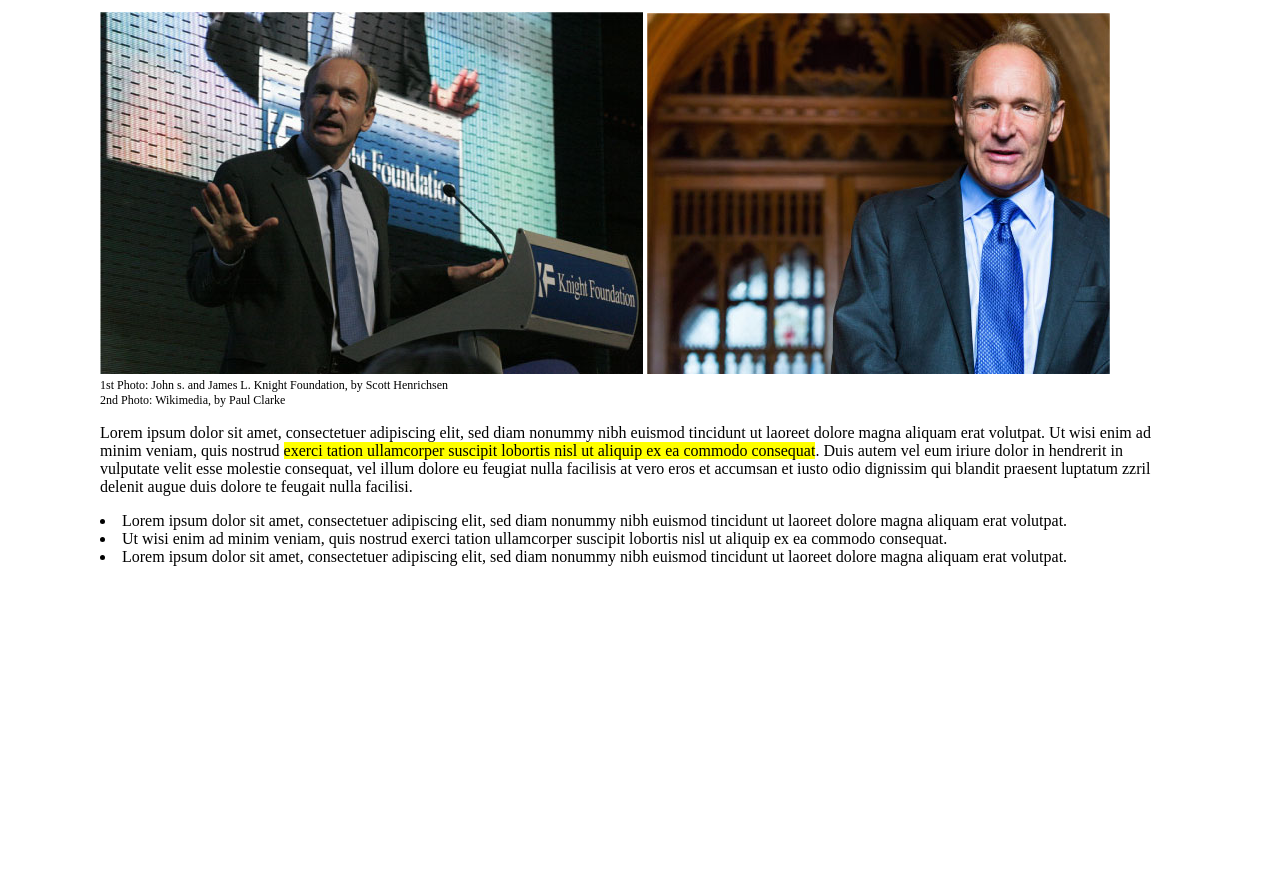
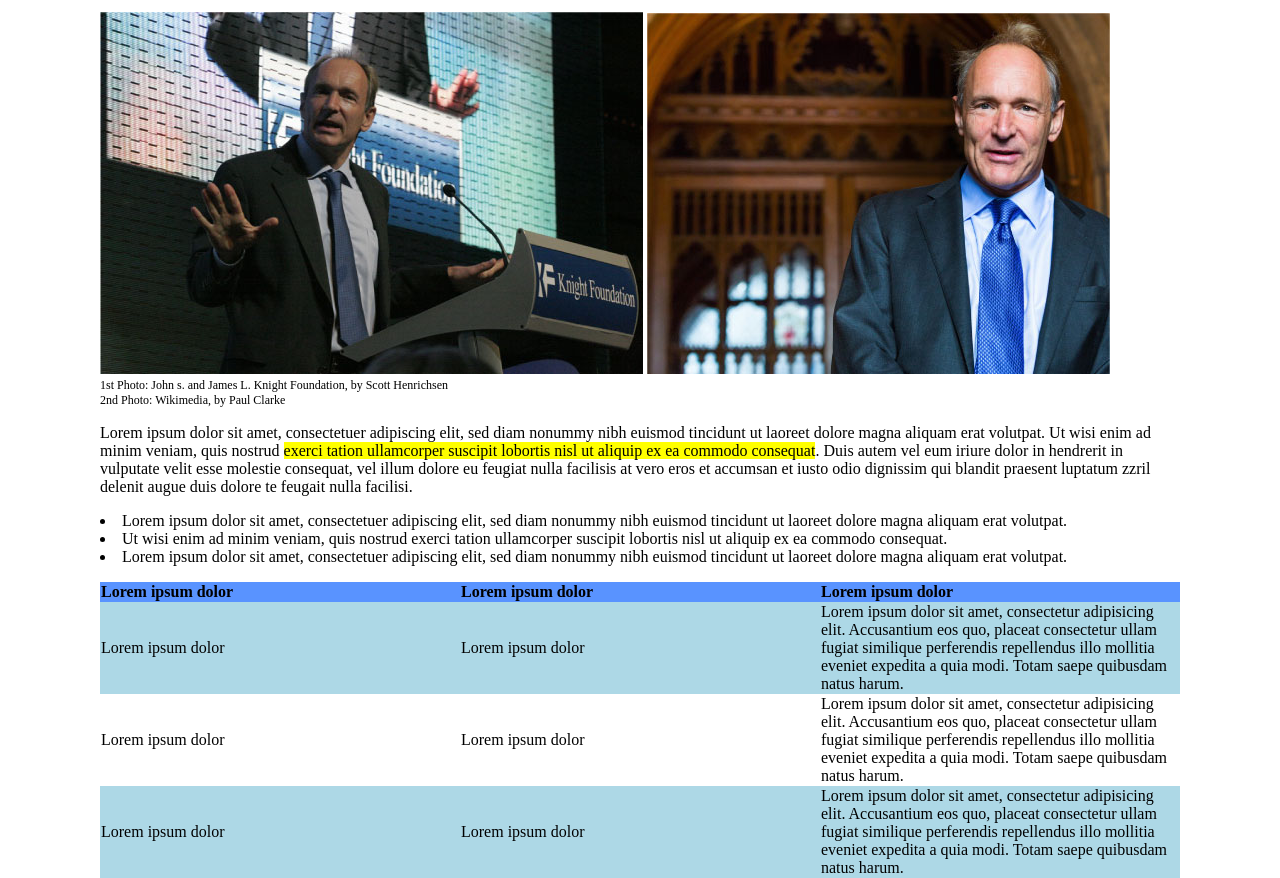
Before and after one commit to Andrea-Mattia/html-css-booleaner, a website: page index.html in a window 1280 px wide. Shown: the part 123-1001 px from the top of the page. Before the commit the page ends 800 px from the top, so only its background shows below. Drawn offline with Linux system fonts and the light colour scheme.

Commit message:
add table

```diff
--- a/css/main.css
+++ b/css/main.css
@@ -56,3 +56,20 @@ header {
   padding-left: 0;
   margin-left: 0;
 }
+
+.tab {
+  margin: 0;
+  border-collapse: collapse;
+}
+
+.testa {
+  background-color: #5993ff;
+}
+
+.tab-head {
+  width: 33%;
+}
+
+.corpo {
+  background-color: lightblue;
+}
--- a/index.html
+++ b/index.html
@@ -62,6 +62,30 @@
             <li>Lorem ipsum dolor sit amet, consectetuer adipiscing elit, sed diam nonummy nibh euismod tincidunt ut laoreet dolore magna aliquam erat volutpat.</li>
           </ul>
         </section>
+        <section>  <!--Table section-->
+          <table class="tab">
+            <thead class="testa">
+              <th class="tab-head">Lorem ipsum dolor</th>
+              <th class="tab-head">Lorem ipsum dolor</th>
+              <th class="tab-head">Lorem ipsum dolor</th>
+            </thead>
+            <tbody class="corpo">
+              <td>Lorem ipsum dolor</td>
+              <td>Lorem ipsum dolor</td>
+              <td>Lorem ipsum dolor sit amet, consectetur adipisicing elit. Accusantium eos quo, placeat consectetur ullam fugiat similique perferendis repellendus illo mollitia eveniet expedita a quia modi. Totam saepe quibusdam natus harum.</td>
+            </tbody>
+            <tbody>
+              <td>Lorem ipsum dolor</td>
+              <td>Lorem ipsum dolor</td>
+              <td>Lorem ipsum dolor sit amet, consectetur adipisicing elit. Accusantium eos quo, placeat consectetur ullam fugiat similique perferendis repellendus illo mollitia eveniet expedita a quia modi. Totam saepe quibusdam natus harum.</td>
+            </tbody>
+            <tfoot class="corpo">
+              <td>Lorem ipsum dolor</td>
+              <td>Lorem ipsum dolor</td>
+              <td>Lorem ipsum dolor sit amet, consectetur adipisicing elit. Accusantium eos quo, placeat consectetur ullam fugiat similique perferendis repellendus illo mollitia eveniet expedita a quia modi. Totam saepe quibusdam natus harum.</td>
+            </tfoot>
+          </table>
+        </section>
       </main>
     </div>
   </body>
```
